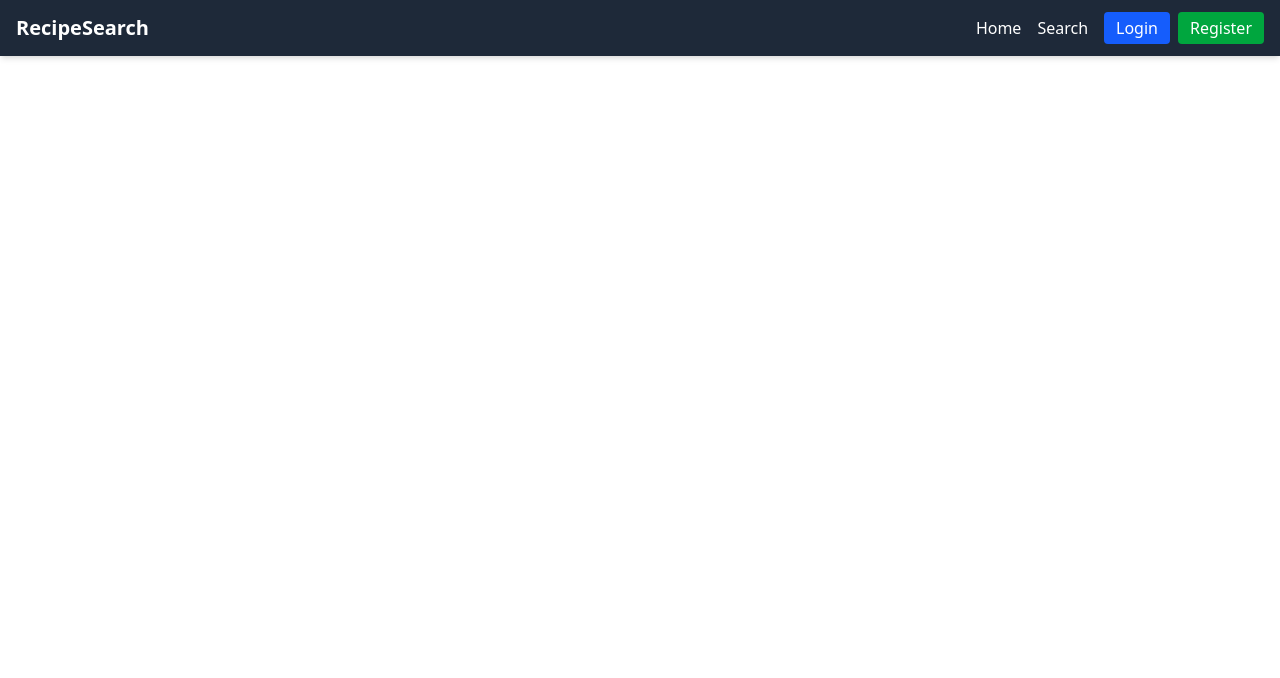
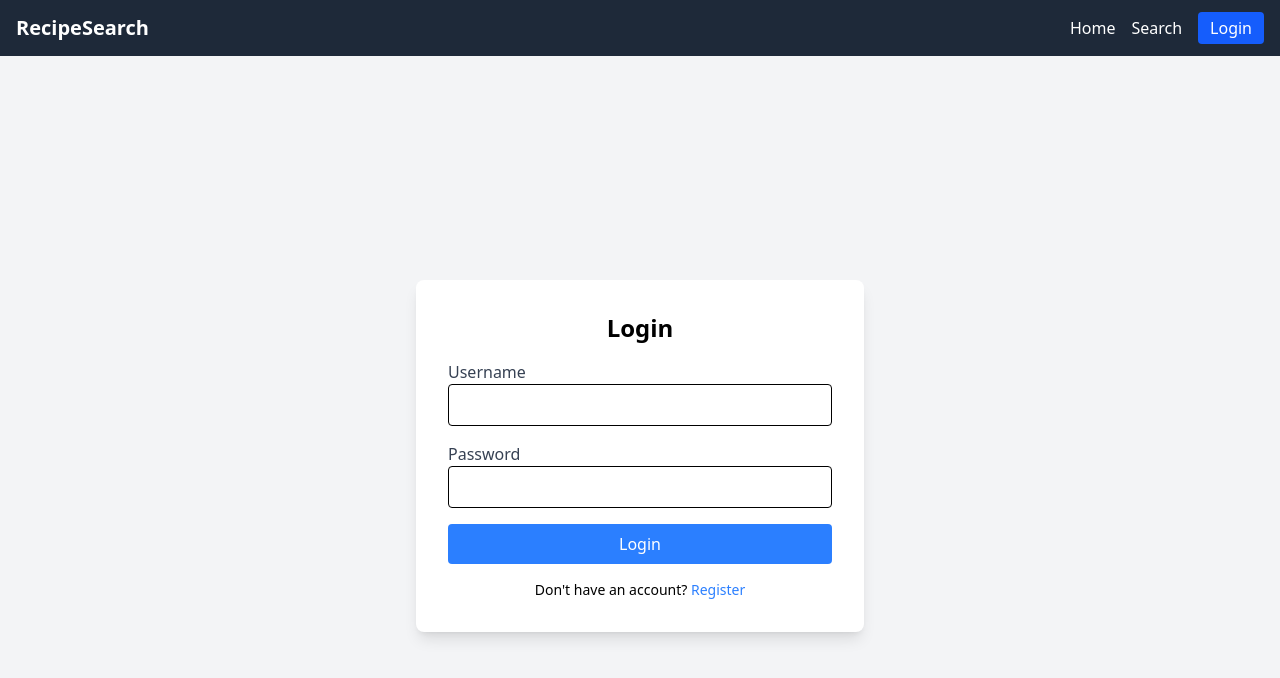
Before and after one commit to OwnNUphaT/IR_Front2, a Vue app: page /login in a window 1280 px wide. Shown: the top 678 px of the page. Built offline with nearby package versions, Linux system fonts and the light colour scheme.

Commit message:
add login to the web

```diff
--- a/src/components/Navbar.vue
+++ b/src/components/Navbar.vue
@@ -1,56 +1,78 @@
 <template>
   <nav class="bg-gray-800 text-white shadow-md">
     <div class="container mx-auto px-4 py-3 flex justify-between items-center">
-        <div class="flex items-center">
       <router-link to="/" class="text-xl font-bold">RecipeSearch</router-link>
-        </div>
       <div class="flex items-center space-x-4">
         <router-link to="/" class="hover:text-gray-300">Home</router-link>
         <router-link to="/search" class="hover:text-gray-300">Search</router-link>
-          <div v-if="isLoggedIn">
+
+        <div v-if="isLoggedIn" class="flex items-center space-x-3">
           <span class="mr-2">{{ username }}</span>
           <button @click="logout" class="bg-red-600 hover:bg-red-700 px-3 py-1 rounded">Logout</button>
         </div>
+
         <div v-else class="flex space-x-2">
           <router-link to="/login" class="bg-blue-600 hover:bg-blue-700 px-3 py-1 rounded">Login</router-link>
-            <router-link to="/register" class="bg-green-600 hover:bg-green-700 px-3 py-1 rounded">Register</router-link>
         </div>
       </div>
     </div>
   </nav>
 </template>
 
-  <script>
-  export default {
-    name: 'Navbar',
-    data() {
-      return {
-        isLoggedIn: false,
-        username: ''
+<script setup>
+import { ref, onMounted, watch } from 'vue';
+import { useRouter } from 'vue-router';
+
+const isLoggedIn = ref(false);
+const username = ref('');
+const router = useRouter();
+
+const checkLoginStatus = () => {
+  const userData = localStorage.getItem('user');
+  if (userData) {
+    const user = JSON.parse(userData);
+    isLoggedIn.value = true;
+    username.value = user.username;
+  } else {
+    isLoggedIn.value = false;
+    username.value = '';
   }
-    },
-    created() {
-      // Check if user is logged in when component is created
-      this.checkLoginStatus()
-    },
-    methods: {
-      checkLoginStatus() {
-        // Check localStorage for user data
-        const userData = localStorage.getItem('user')
-        if (userData) {
-          const user = JSON.parse(userData)
-          this.isLoggedIn = true
-          this.username = user.username
+};
+
+onMounted(() => {
+  checkLoginStatus();
+});
+
+watch(isLoggedIn, (newValue) => {
+  if (newValue) {
+    checkLoginStatus();
   }
-      },
-      logout() {
-        // Clear user data from localStorage
-        localStorage.removeItem('user')
-        this.isLoggedIn = false
-        this.username = ''
-        // Redirect to home page
-        this.$router.push('/')
+});
+
+const logout = () => {
+  localStorage.removeItem('user');
+  isLoggedIn.value = false;
+  username.value = '';
+  router.push('/');
+  setTimeout(() => location.reload(), 100);
+};
+
+const refreshNavbar = () => {
+  checkLoginStatus();
+};
+
+const loginSuccess = () => {
+  checkLoginStatus();
+  router.push('/'); // Redirect to home after login
+  setTimeout(() => location.reload(), 100);
+};
+
+// Listen for login event in other components
+window.addEventListener('login-success', loginSuccess);
+</script>
+
+<style scoped>
+button:hover {
+  transition: background-color 0.3s;
 }
-    }
-  }
-  </script>
+</style>
--- a/src/router/index.ts
+++ b/src/router/index.ts
@@ -1,11 +1,18 @@
 import { createRouter, createWebHistory } from 'vue-router';
 import Search from '../views/Search.vue';
 import RecipeDetail from '../views/RecipeDetail.vue';
+import Auth from '../views/Auth.vue';
+import Home from '../views/Home.vue';
 
 const routes = [
   {
+    path: '/',
+    name: 'home',
+    component: Home
+  },
+  {
     path: '/search',
-    name: 'Search',
+    name: 'search',
     component: Search,
   },
   {
@@ -13,6 +20,11 @@ const routes = [
     name: 'RecipeDetail',
     component: RecipeDetail,
     props: true,
+  },
+  {
+    path: '/login',
+    name: 'Auth',
+    component: Auth,
   }
 ];
 
--- /dev/null
+++ b/src/views/Auth.vue
@@ -0,0 +1,97 @@
+<template>
+    <div class="min-h-screen flex items-center justify-center bg-gray-100">
+      <div class="w-full max-w-md bg-white p-8 shadow-lg rounded-lg">
+        <h2 class="text-2xl font-bold text-center mb-4">{{ isLogin ? 'Login' : 'Register' }}</h2>
+        <form @submit.prevent="handleSubmit">
+          <div class="mb-4">
+            <label class="block text-gray-700">Username</label>
+            <input v-model="form.username" type="text" class="w-full px-3 py-2 border rounded" required />
+          </div>
+          <div class="mb-4">
+            <label class="block text-gray-700">Password</label>
+            <input v-model="form.password" type="password" class="w-full px-3 py-2 border rounded" required />
+          </div>
+          <div v-if="!isLogin" class="mb-4">
+            <label class="block text-gray-700">Confirm Password</label>
+            <input v-model="form.confirmPassword" type="password" class="w-full px-3 py-2 border rounded" required />
+          </div>
+          <button type="submit" class="w-full bg-blue-500 text-white py-2 rounded">
+            {{ isLogin ? 'Login' : 'Register' }}
+          </button>
+          <p class="text-sm text-center mt-4">
+            {{ isLogin ? "Don't have an account?" : "Already have an account?" }}
+            <button class="text-blue-500" @click="isLogin = !isLogin">{{ isLogin ? 'Register' : 'Login' }}</button>
+          </p>
+          <p v-if="errorMessage" class="text-red-500 text-sm text-center mt-2">{{ errorMessage }}</p>
+        </form>
+      </div>
+    </div>
+  </template>
+
+  <script setup>
+  import { ref, onMounted } from 'vue';
+  import axios from 'axios';
+  import { useRouter } from 'vue-router';
+
+  const isLogin = ref(true);
+  const form = ref({ username: '', password: '', confirmPassword: '' });
+  const errorMessage = ref('');
+  const isLoggedIn = ref(false);
+  const username = ref('');
+  const router = useRouter();
+
+  onMounted(() => {
+    checkLoginStatus();
+  });
+
+  const checkLoginStatus = () => {
+    const userData = localStorage.getItem('user');
+    if (userData) {
+      const user = JSON.parse(userData);
+      isLoggedIn.value = true;
+      username.value = user.username;
+    }
+  };
+
+  const logout = () => {
+    localStorage.removeItem('user');
+    isLoggedIn.value = false;
+    username.value = '';
+    router.push('/');
+    setTimeout(() => location.reload(), 100);
+  };
+
+  const handleSubmit = async () => {
+    errorMessage.value = '';
+    if (!isLogin.value && form.value.password !== form.value.confirmPassword) {
+      errorMessage.value = 'Passwords do not match';
+      return;
+    }
+    try {
+      const endpoint = isLogin.value ? '/login' : '/register';
+      const { data } = await axios.post(`http://127.0.0.1:5000${endpoint}`, form.value);
+      if (data.status === 'success' && isLogin.value) {
+        localStorage.setItem('user', JSON.stringify({ username: form.value.username }));
+        isLoggedIn.value = true;
+        username.value = form.value.username;
+        alert('Login successful!');
+        window.dispatchEvent(new Event('login-success'));
+        setTimeout(() => location.reload(), 100);
+      } else if (data.status === 'success') {
+        alert('Registration successful! Please login.');
+        isLogin.value = true;
+      } else {
+        errorMessage.value = data.message;
+      }
+    } catch (error) {
+      errorMessage.value = error.response?.data?.message || 'Something went wrong';
+    }
+  };
+  </script>
+
+  <style scoped>
+  input:focus {
+    outline: none;
+    border-color: #3b82f6;
+  }
+  </style>
--- /dev/null
+++ b/src/views/Home.vue
@@ -0,0 +1,3 @@
+<template>
+    hello
+</template>
```
Lines whose indentation alone changed are shown as unchanged.
